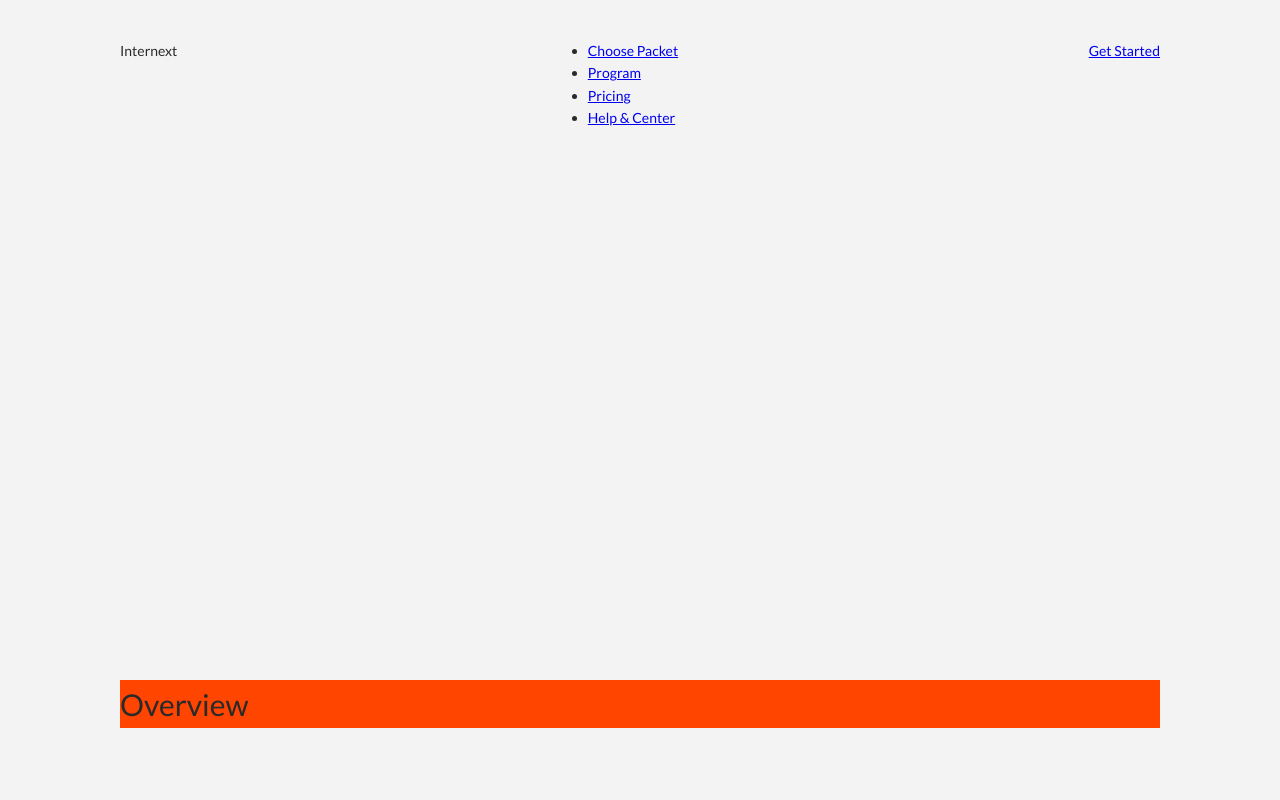
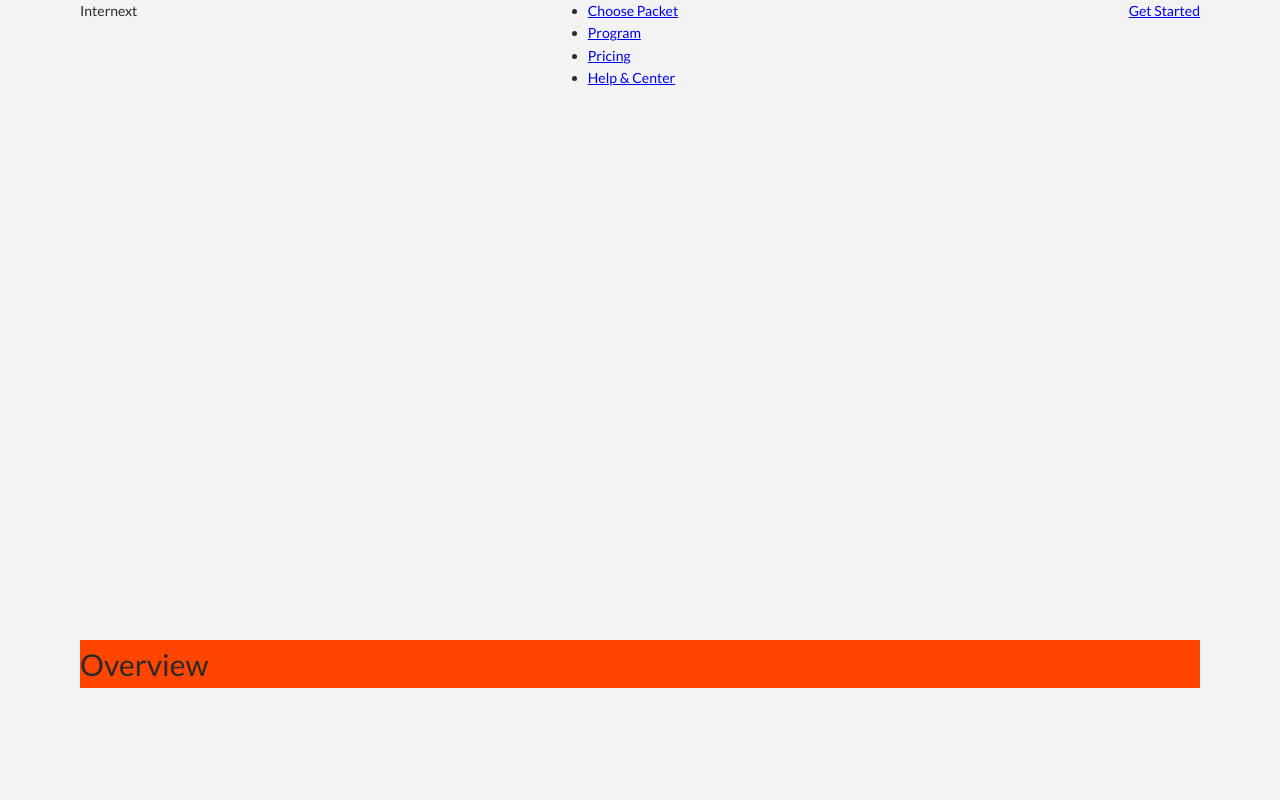
Before and after one commit to rtambunt/internext-landing-page, a website: page index.html in a window 1280 px wide. Shown: the top 800 px of the page. Drawn offline with Linux system fonts and the light colour scheme.

Commit message:
Remove .container padding, min-height and body bg-img

```diff
--- a/sass/_base.scss
+++ b/sass/_base.scss
@@ -1,4 +1,6 @@
 /* Colors */
+// LIGHT BLUE 1: rgb(222, 225, 250)
+// LIGHT BLUE 2: rgb(196, 203, 248))
 
 :root {
   --color-grey-dark-1: rgb(43, 42, 42);
@@ -26,14 +28,10 @@ body {
   font-weight: 400;
   line-height: 1.6;
   color: var(--color-grey-dark-1);
-  background-image: linear-gradient(rgb(222, 225, 250), rgb(196, 203, 248));
-  background-size: cover;
 }
 
 .container {
   background-color: rgb(243, 243, 243);
-  padding: 4rem 6rem;
-  min-height: 50rem;
 
   display: grid;
   grid-template-rows: 80vh repeat(8, min-content);
```
Also changed, not shown: css/style.css.
